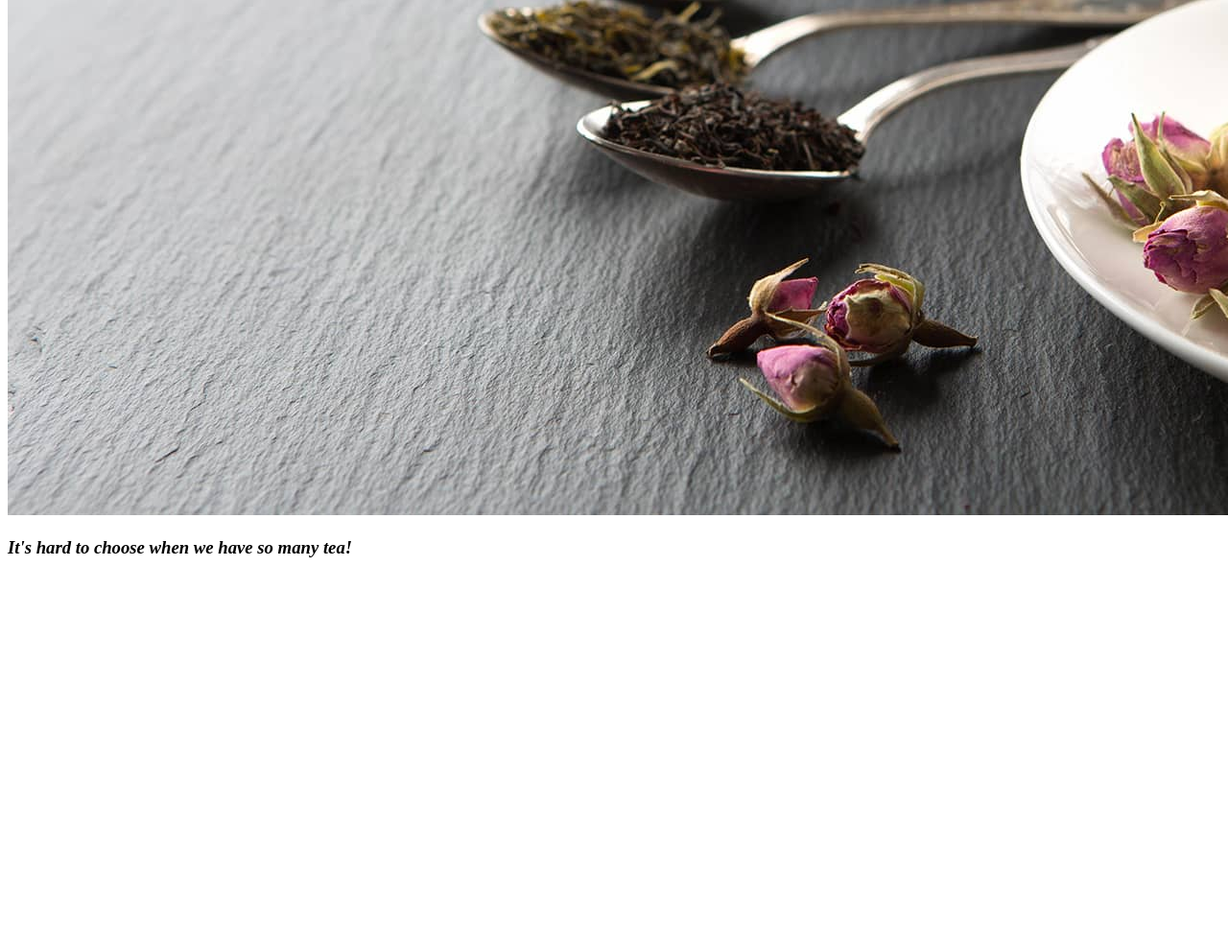
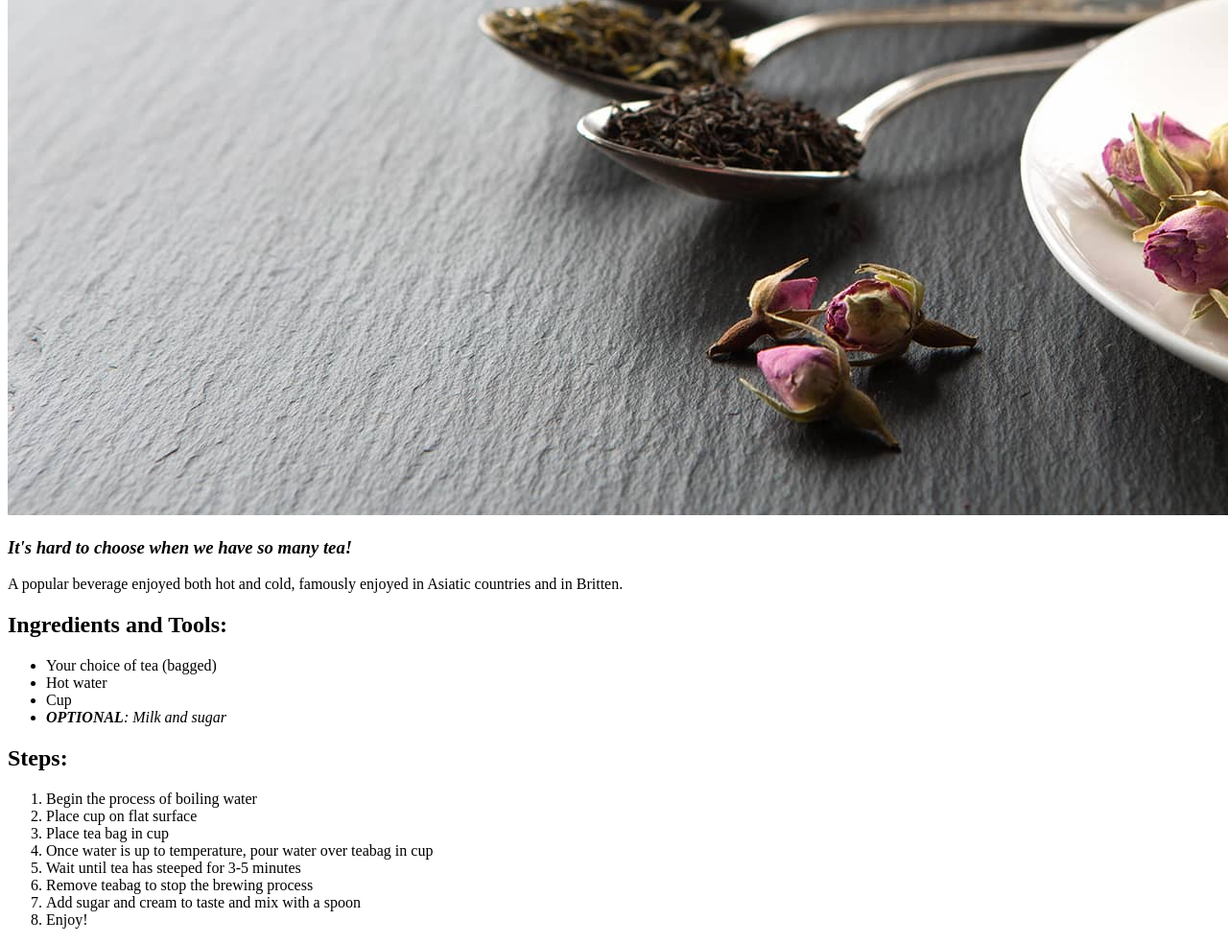
Before and after one commit to zedeloc/odin-recipes, a plain HTML site: page recipes/tea.html in a window 1280 px wide. Shown: the part 465-1449 px from the top of the page at 96% size. Before the commit the page ends 1065 px from the top, so only its background shows below. Drawn offline with Linux system fonts and the light colour scheme.

Commit message:
Add descriptive paragraph, ingredients, instructions

```diff
--- a/recipes/tea.html
+++ b/recipes/tea.html
@@ -7,7 +7,31 @@
 </head>
 <body>
     <h1>Tea: <em>The Drink of Peasants and Gods Alike</em></h1>
+
     <img src="../img/tea.jpg" alt="A cup of tea sitting on a table with spoons containing different types of tea">
     <h3><em>It's hard to choose when we have <strong>so many tea!</strong></em></h3>
+
+    <p>A popular beverage enjoyed both hot and cold, famously enjoyed in Asiatic countries and in Britten.</p>
+
+    <h2>Ingredients and Tools:</h2>
+    <ul>
+        <li>Your choice of tea (bagged)</li>
+        <li>Hot water</li>
+        <li>Cup</li>
+        <li><em><strong>OPTIONAL</strong>: Milk and sugar</em></li>
+    </ul>
+
+    <h2>Steps:</h2>
+    <ol>
+        <li>Begin the process of boiling water</li>
+        <li>Place cup on flat surface</li>
+        <li>Place tea bag in cup</li>
+        <li>Once water is up to temperature, pour water over teabag in cup</li>
+        <li>Wait until tea has steeped for 3-5 minutes</li>
+        <li>Remove teabag to stop the brewing process</li>
+        <li>Add sugar and cream to taste and mix with a spoon</li>
+        <li>Enjoy!</li>
+    </ol>
+
 </body>
 </html>
```
Also changed, not shown: recipes/cereal.html (+17 -0 lines), recipes/toast.html (+20 -0 lines).
